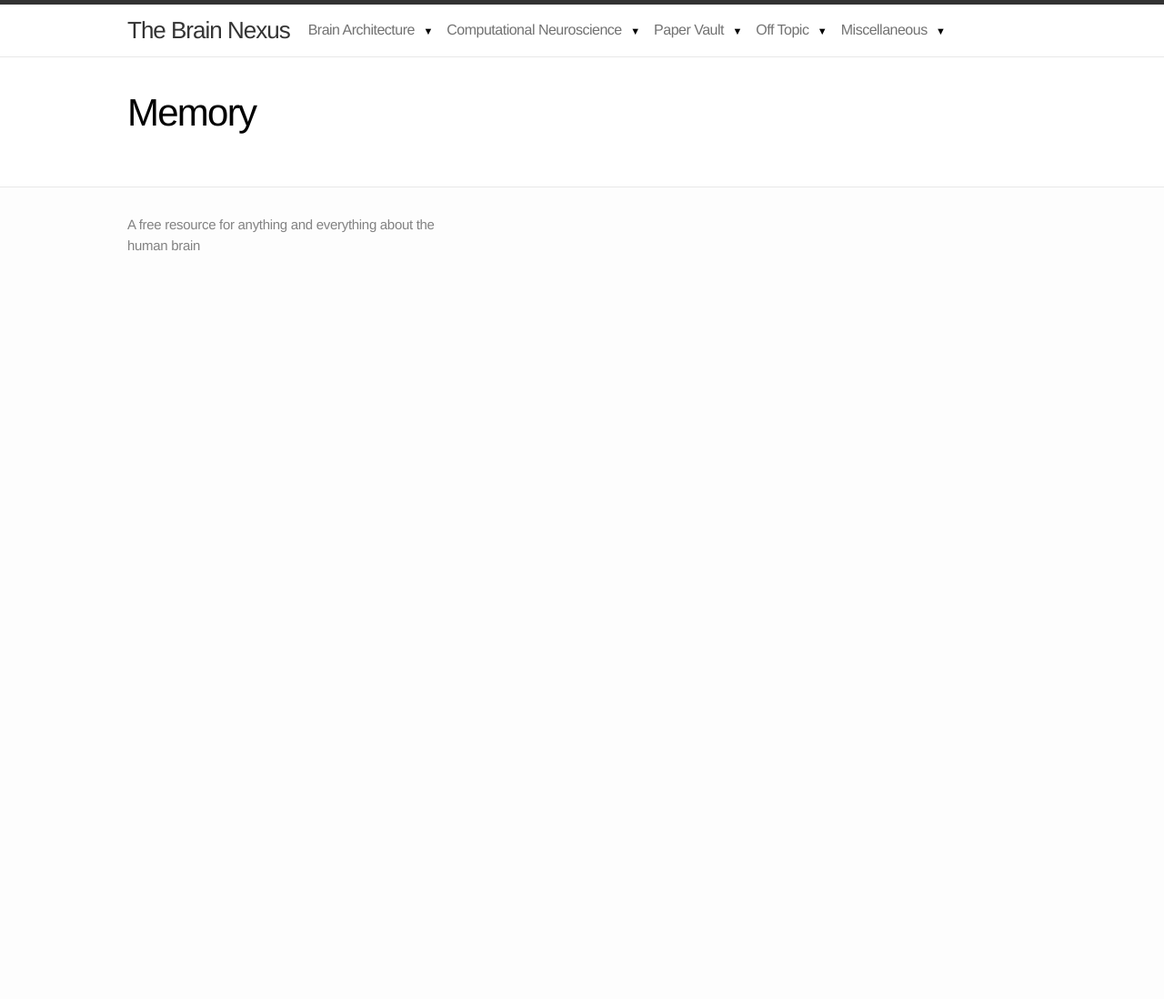
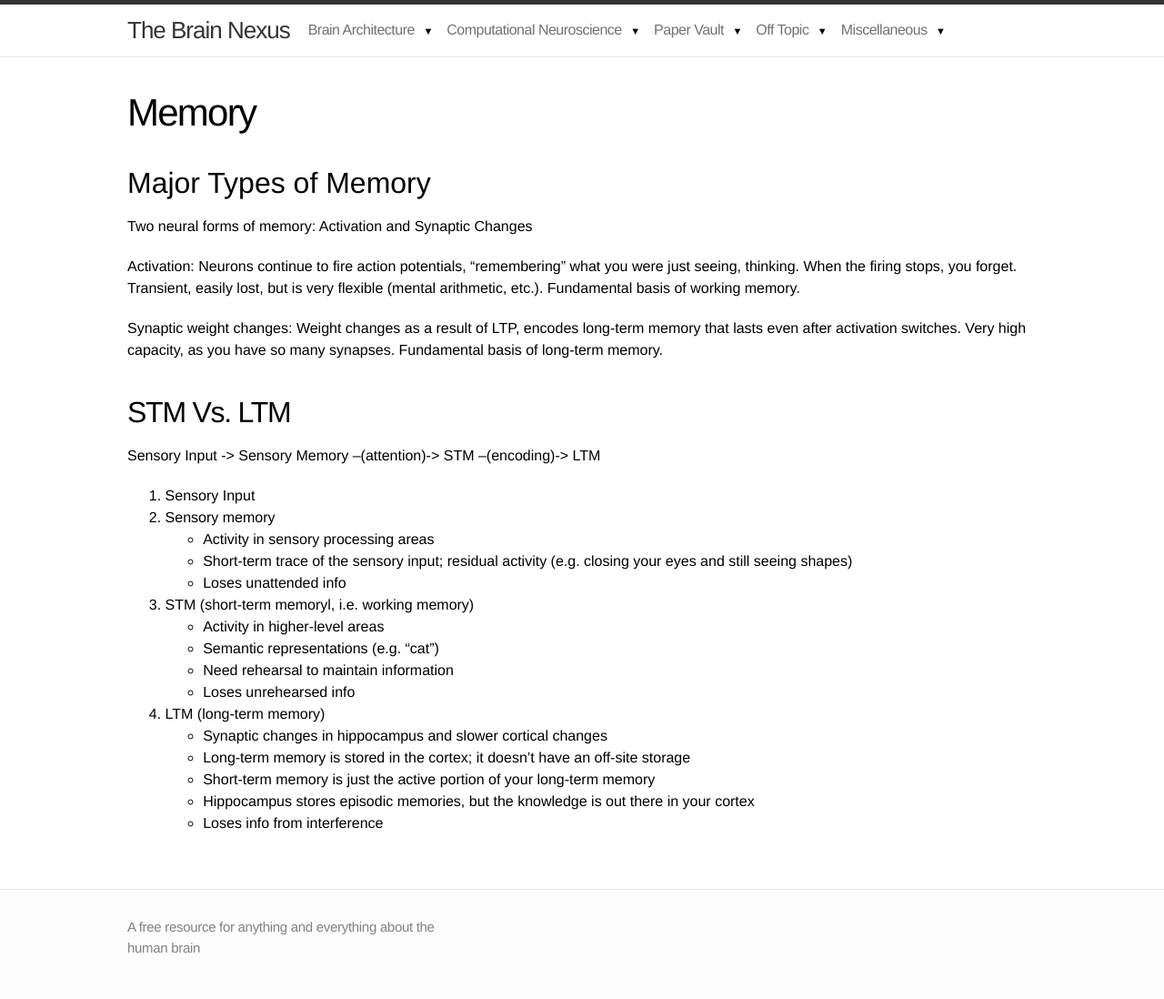
Before and after one commit to mdelsole/brain-nexus, a Jekyll site: the page built from computational-neuroscience/Memory/index.markdown, in a window 1280 px wide. Shown: the whole page at 91% size. Built offline with Jekyll 4.4.1, drawn with Linux system fonts in a browser that asks for light colours; before the commit the page ends 900 px from its top, so only the background shows below that.

Commit message:
types of memory

```diff
--- a/computational-neuroscience/Memory/index.markdown
+++ b/computational-neuroscience/Memory/index.markdown
@@ -9,3 +9,32 @@ categories: []
 order: 40
 tags: []
 ---
+
+# Major Types of Memory
+
+Two neural forms of memory: Activation and Synaptic Changes
+
+Activation: Neurons continue to fire action potentials, "remembering" what you were just seeing, thinking. When the firing stops, you forget. Transient, easily lost, but is very flexible (mental arithmetic, etc.). Fundamental basis of working memory.
+
+Synaptic weight changes: Weight changes as a result of LTP, encodes long-term memory that lasts even after activation switches. Very high capacity, as you have so many synapses. Fundamental basis of long-term memory.
+
+## STM Vs. LTM
+
+Sensory Input -> Sensory Memory --(attention)-> STM --(encoding)-> LTM
+
+1. Sensory Input
+2. Sensory memory
+    * Activity in sensory processing areas
+    * Short-term trace of the sensory input; residual activity (e.g. closing your eyes and still seeing shapes)
+    * Loses unattended info
+3. STM (short-term memoryl, i.e. working memory)
+    * Activity in higher-level areas
+    * Semantic representations (e.g. "cat")
+    * Need rehearsal to maintain information
+    * Loses unrehearsed info
+4. LTM (long-term memory)
+    * Synaptic changes in hippocampus and slower cortical changes
+    * Long-term memory is stored in the cortex; it doesn't have an off-site storage
+    * Short-term memory is just the active portion of your long-term memory
+    * Hippocampus stores episodic memories, but the knowledge is out there in your cortex
+    * Loses info from interference
```
